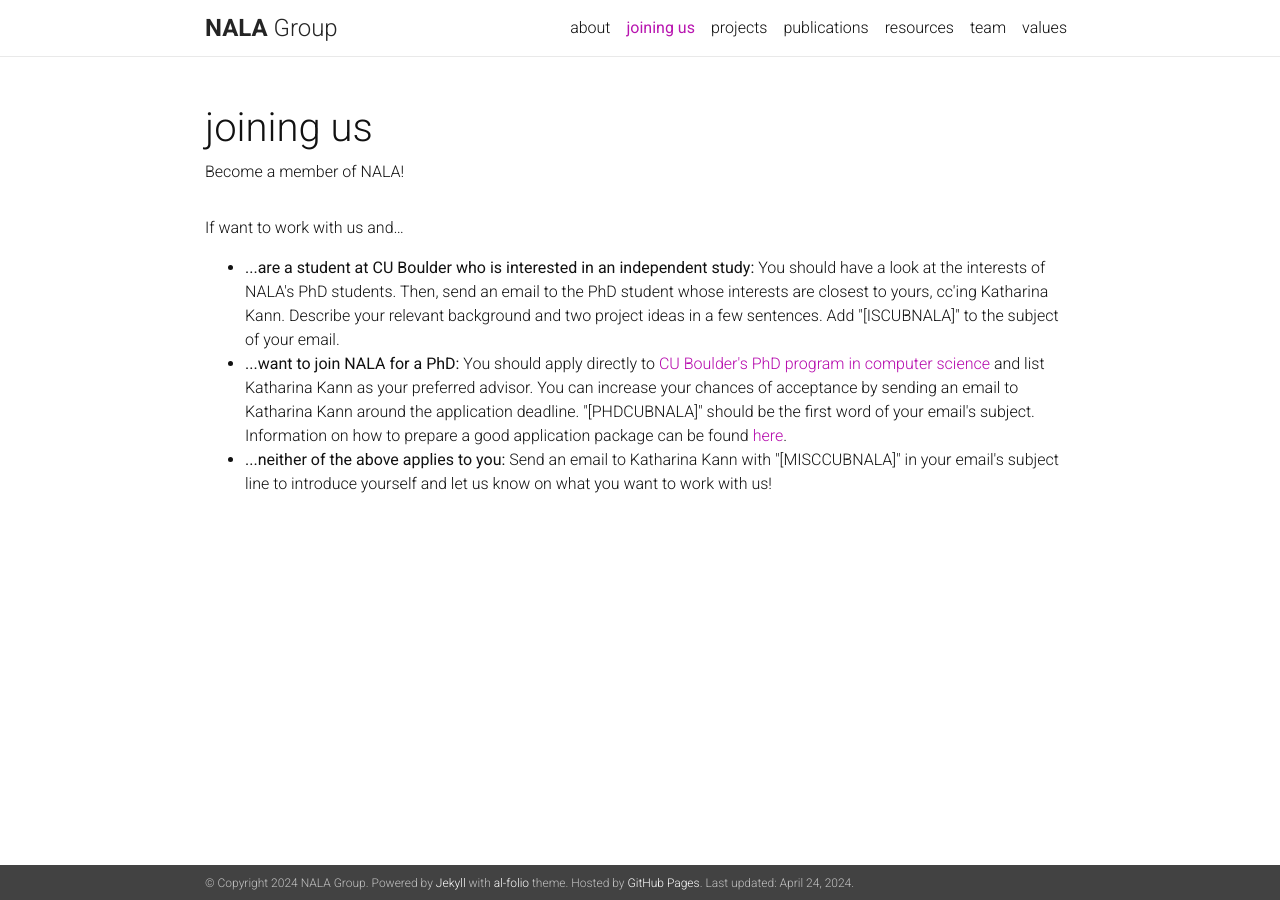
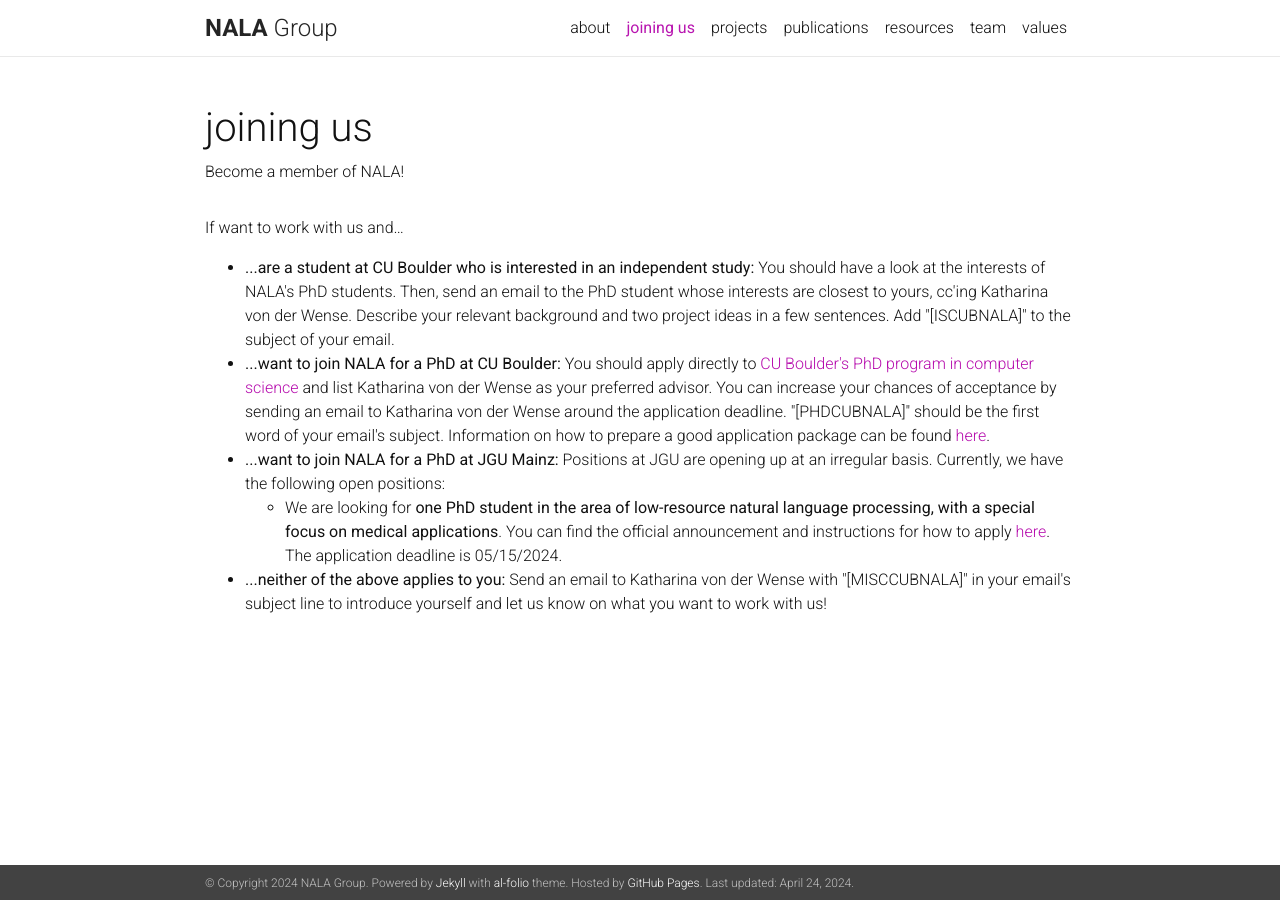
Before and after one commit to nala-cub/nala-cub.github.io, a Jekyll site: the page built from _pages/joining_us.md, in a window 1280 px wide. Built offline with Jekyll 4.4.1, drawn with Linux system fonts in a browser that asks for light colours; nearby versions of some CDN libraries; a style sheet for code colours, icons or effects is not loaded.

Commit message:
job announcement MAINCE

```diff
--- a/_data/team.yml
+++ b/_data/team.yml
@@ -178,7 +178,7 @@
 
 - name: Jake Ludwigson
   description: I am a computer science student at CU Boulder, I am currently in my third year of undergraduate studies pursuing a BAM (Bachelor’s Accelerated Master’s degree) in computer science. I recently joined this team as a part of the SPUR 2024 research. I am passionate about natural language processing and linguistics. Particularly, I am interested in how we can leverage our position as computer scientists to develop better language resources for documenting and educating so that we can preserve the snapshot of culture that endangered languages represent. This summer I will be working on an HCI research project on apps for endangered language documentation. In my free time I love to apply what I have learned in the classroom to build new projects, spend time with friends and family, or do anything outdoors.
-  image: jake_lugwigson.jpg
+  image: jake_ludwigson.jpg
   email: jalu1895@colorado.edu
   github: https://github.com/JacobLudwigson
   linkedin: https://www.linkedin.com/in/jacob-ludwigson-a953342a9/
--- a/_pages/joining_us.md
+++ b/_pages/joining_us.md
@@ -8,6 +8,11 @@ nav: true
 
 If want to work with us and...<br>
 <ul>
-<li> <b>...are a student at CU Boulder who is interested in an independent study:</b> You should have a look at the interests of NALA's PhD students. Then, send an email to the PhD student whose interests are closest to yours, cc'ing Katharina Kann. Describe your relevant background and two project ideas in a few sentences. Add "[ISCUBNALA]" to the subject of your email.
-<li> <b>...want to join NALA for a PhD:</b> You should apply directly to <a target="_blank" href="https://www.colorado.edu/cs/admissions/graduate-admissions">CU Boulder's PhD program in computer science</a> and list Katharina Kann as your preferred advisor. You can increase your chances of acceptance by sending an email to Katharina Kann around the application deadline. "[PHDCUBNALA]" should be the first word of your email's subject. Information on how to prepare a good application package can be found <a target="_blank" href="https://www.colorado.edu/cs/admissions/graduate-admissions/how-apply">here</a>.
-<li> <b>...neither of the above applies to you:</b> Send an email to Katharina Kann with "[MISCCUBNALA]" in your email's subject line to introduce yourself and let us know on what you want to work with us!
+<li> <b>...are a student at CU Boulder who is interested in an independent study:</b> You should have a look at the interests of NALA's PhD students. Then, send an email to the PhD student whose interests are closest to yours, cc'ing Katharina von der Wense. Describe your relevant background and two project ideas in a few sentences. Add "[ISCUBNALA]" to the subject of your email.
+<li> <b>...want to join NALA for a PhD at CU Boulder:</b> You should apply directly to <a target="_blank" href="https://www.colorado.edu/cs/admissions/graduate-admissions">CU Boulder's PhD program in computer science</a> and list Katharina von der Wense as your preferred advisor. You can increase your chances of acceptance by sending an email to Katharina von der Wense around the application deadline. "[PHDCUBNALA]" should be the first word of your email's subject. Information on how to prepare a good application package can be found <a target="_blank" href="https://www.colorado.edu/cs/admissions/graduate-admissions/how-apply">here</a>.
+<li> <b>...want to join NALA for a PhD at JGU Mainz:</b> Positions at JGU are opening up at an irregular basis. Currently, we have the following open positions:
+    <ul>
+    <li> We are looking for <b>one PhD student in the area of low-resource natural language processing, with a special focus on medical applications</b>. You can find the official announcement and instructions for how to apply <a target="_blank" href="../assets/pdf/jobs/202404_PhDPosition_MAINCE.pdf">here</a>. The application deadline is 05/15/2024.
+    </li>
+    </ul>
+<li> <b>...neither of the above applies to you:</b> Send an email to Katharina von der Wense with "[MISCCUBNALA]" in your email's subject line to introduce yourself and let us know on what you want to work with us!
```
Also changed, not shown: 1 other file.
